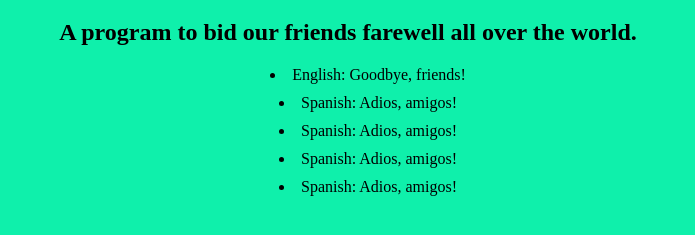
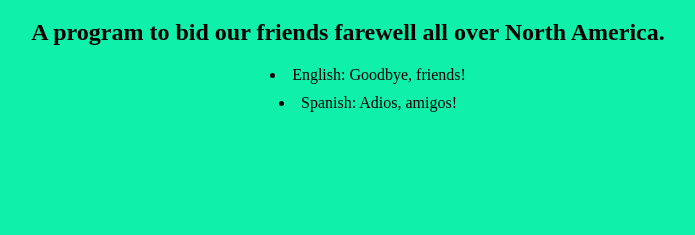
Before and after one commit to mikkrieg/goodbye, a plain HTML site: page index.html in a window 1280 px wide. Shown: the part 61-296 px from the top of the page, without its empty margins (292-987 px from the left). Drawn offline with Linux system fonts and the light colour scheme.

Commit message:
Changed home file to index.html, removed some content, added a README

```diff
--- a/goodbye.html
+++ b/index.html
@@ -6,13 +6,10 @@
   </head>
   <body>
     <h1> Goodbye </h1>
-    <h2> A program to bid our friends farewell all over the world. </h2>
+    <h2> A program to bid our friends farewell all over North America. </h2>
 
     <ul>
     <li> English: Goodbye, friends! </li>
     <li> Spanish:  Adios, amigos! </li>
-    <li> Spanish:  Adios, amigos! </li>
-    <li> Spanish:  Adios, amigos! </li>
-    <li> Spanish:  Adios, amigos! </li>
   </body>
 </html>
```
Also changed, not shown: 1 other file.
